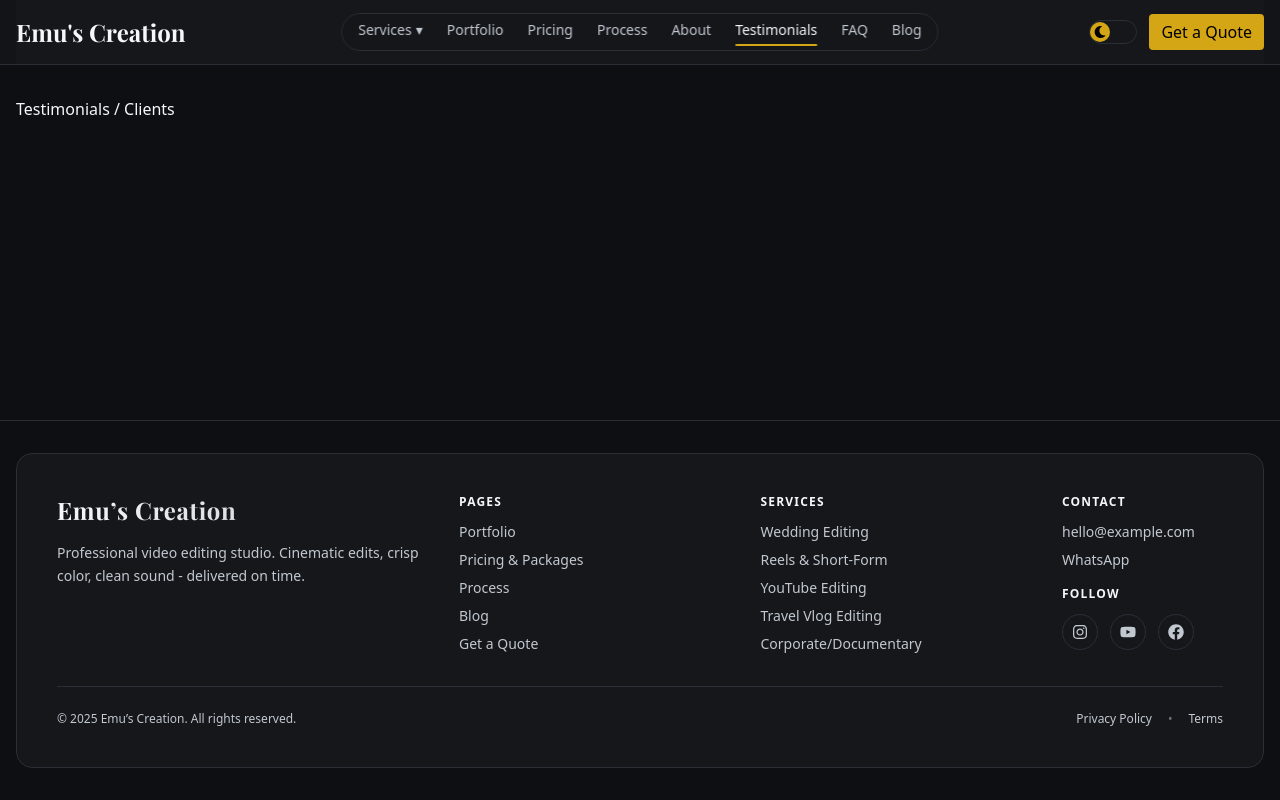
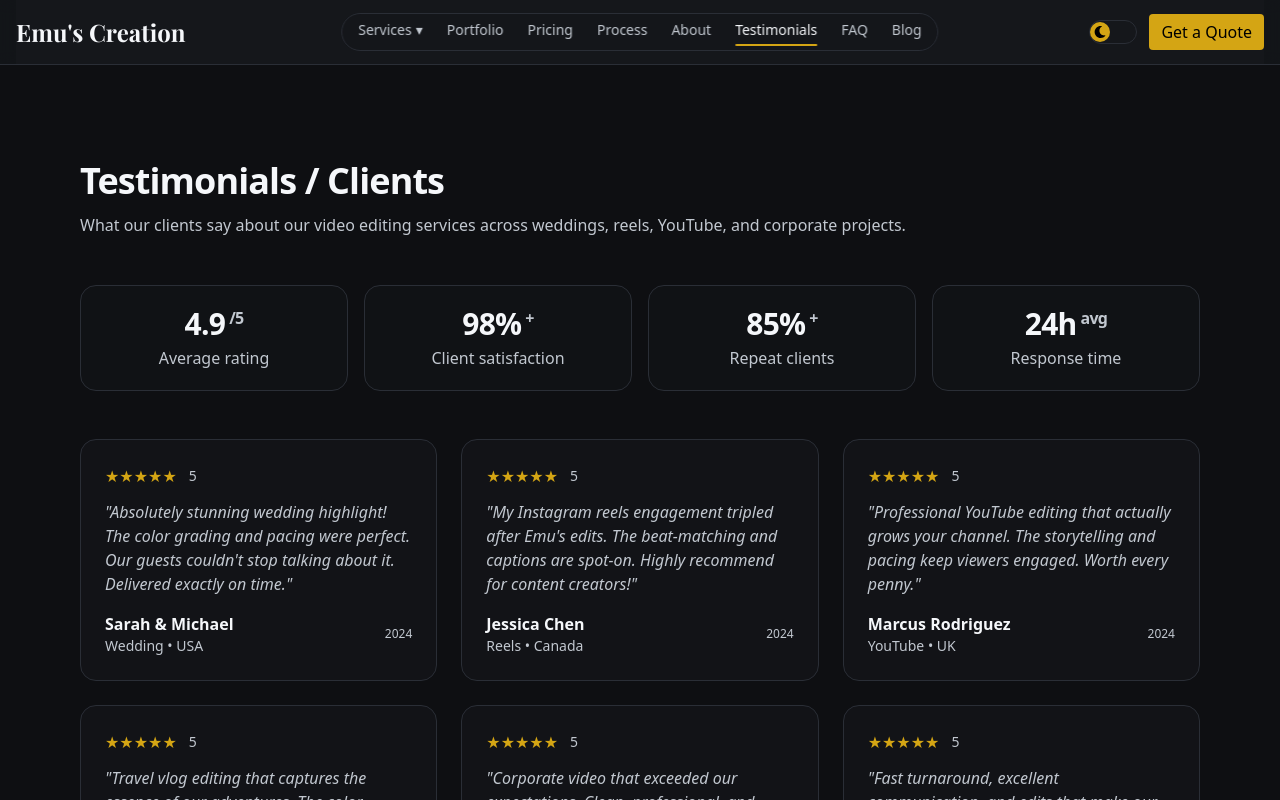
Before and after one commit to nishadmahmud/emuscreation, a Next.js app: page /testimonials in a window 1280 px wide. Shown: the top 800 px of the page. Built offline with nearby package versions, Linux system fonts and the light colour scheme.

Commit message:
testimonial

```diff
--- a/app/testimonials/page.js
+++ b/app/testimonials/page.js
@@ -1,5 +1,132 @@
+const testimonials = [
+  {
+    id: 1,
+    rating: 5.0,
+    quote: "Absolutely stunning wedding highlight! The color grading and pacing were perfect. Our guests couldn't stop talking about it. Delivered exactly on time.",
+    name: "Sarah & Michael",
+    service: "Wedding",
+    country: "USA",
+    year: "2024"
+  },
+  {
+    id: 2,
+    rating: 5.0,
+    quote: "My Instagram reels engagement tripled after Emu's edits. The beat-matching and captions are spot-on. Highly recommend for content creators!",
+    name: "Jessica Chen",
+    service: "Reels",
+    country: "Canada",
+    year: "2024"
+  },
+  {
+    id: 3,
+    rating: 5.0,
+    quote: "Professional YouTube editing that actually grows your channel. The storytelling and pacing keep viewers engaged. Worth every penny.",
+    name: "Marcus Rodriguez",
+    service: "YouTube",
+    country: "UK",
+    year: "2024"
+  },
+  {
+    id: 4,
+    rating: 5.0,
+    quote: "Travel vlog editing that captures the essence of our adventures. The color grading makes every destination look magical.",
+    name: "Emma & James",
+    service: "Travel",
+    country: "Australia",
+    year: "2024"
+  },
+  {
+    id: 5,
+    rating: 5.0,
+    quote: "Corporate video that exceeded our expectations. Clean, professional, and perfectly aligned with our brand guidelines.",
+    name: "TechStart Inc.",
+    service: "Corporate",
+    country: "Germany",
+    year: "2024"
+  },
+  {
+    id: 6,
+    rating: 5.0,
+    quote: "Fast turnaround, excellent communication, and edits that make our content stand out. Been working together for 2+ years now.",
+    name: "Alex Thompson",
+    service: "YouTube",
+    country: "USA",
+    year: "2024"
+  }
+];
+
+const renderStars = (rating) => {
+  return "★".repeat(Math.floor(rating)) + "☆".repeat(5 - Math.floor(rating));
+};
+
 export default function Page() {
-return (
-<div>Testimonials / Clients</div>
-);
+  return (
+    <main className="mx-auto w-full max-w-6xl px-4 py-12 sm:py-16">
+      <header className="mb-10 sm:mb-12">
+        <h1 className="text-3xl sm:text-4xl font-semibold tracking-tight text-[var(--text-primary)]">
+          Testimonials / Clients
+        </h1>
+        <p className="mt-3 text-[var(--text-secondary)]">
+          What our clients say about our video editing services across weddings, reels, YouTube, and corporate projects.
+        </p>
+      </header>
+
+      {/* Stats */}
+      <section className="mb-12 grid grid-cols-1 sm:grid-cols-4 gap-4">
+        <div className="rounded-2xl border border-[var(--border-subtle)] bg-[var(--bg-elevated)]/40 p-5 text-center">
+          <div className="text-3xl font-semibold tracking-tight text-[var(--text-primary)]">
+            4.9<span className="ml-1 text-base align-top text-[var(--text-secondary)]">/5</span>
+          </div>
+          <div className="mt-1 text-[var(--text-secondary)]">Average rating</div>
+        </div>
+        <div className="rounded-2xl border border-[var(--border-subtle)] bg-[var(--bg-elevated)]/40 p-5 text-center">
+          <div className="text-3xl font-semibold tracking-tight text-[var(--text-primary)]">
+            98%<span className="ml-1 text-base align-top text-[var(--text-secondary)]">+</span>
+          </div>
+          <div className="mt-1 text-[var(--text-secondary)]">Client satisfaction</div>
+        </div>
+        <div className="rounded-2xl border border-[var(--border-subtle)] bg-[var(--bg-elevated)]/40 p-5 text-center">
+          <div className="text-3xl font-semibold tracking-tight text-[var(--text-primary)]">
+            85%<span className="ml-1 text-base align-top text-[var(--text-secondary)]">+</span>
+          </div>
+          <div className="mt-1 text-[var(--text-secondary)]">Repeat clients</div>
+        </div>
+        <div className="rounded-2xl border border-[var(--border-subtle)] bg-[var(--bg-elevated)]/40 p-5 text-center">
+          <div className="text-3xl font-semibold tracking-tight text-[var(--text-primary)]">
+            24h<span className="ml-1 text-base align-top text-[var(--text-secondary)]">avg</span>
+          </div>
+          <div className="mt-1 text-[var(--text-secondary)]">Response time</div>
+        </div>
+      </section>
+
+      {/* Testimonials Grid */}
+      <section className="grid grid-cols-1 md:grid-cols-2 lg:grid-cols-3 gap-6">
+        {testimonials.map((testimonial) => (
+          <div key={testimonial.id} className="rounded-2xl border border-[var(--border-subtle)] bg-[var(--bg-elevated)]/60 p-6">
+            <div className="flex items-center gap-1 mb-3">
+              <span className="text-[#D4A514]">{renderStars(testimonial.rating)}</span>
+              <span className="text-sm text-[var(--text-secondary)] ml-2">{testimonial.rating}</span>
+            </div>
+            <blockquote className="text-[var(--text-secondary)] italic mb-4">
+              &quot;{testimonial.quote}&quot;
+            </blockquote>
+            <div className="flex items-center justify-between">
+              <div>
+                <div className="font-semibold text-[var(--text-primary)]">{testimonial.name}</div>
+                <div className="text-sm text-[var(--text-secondary)]">{testimonial.service} • {testimonial.country}</div>
+              </div>
+              <div className="text-xs text-[var(--text-secondary)]">{testimonial.year}</div>
+            </div>
+          </div>
+        ))}
+      </section>
+
+      <footer className="mt-12 text-center">
+        <p className="text-[var(--text-secondary)] mb-4">Ready to join our satisfied clients?</p>
+        <a href="/contact#quote" className="inline-block rounded-lg bg-[#D4A514] text-black px-6 py-2 font-medium hover:opacity-90">
+          Get Started Today
+        </a>
+      </footer>
+    </main>
+  );
 }
```
